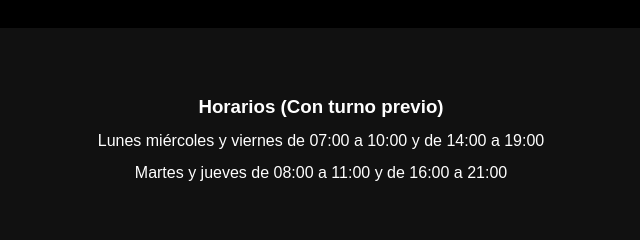
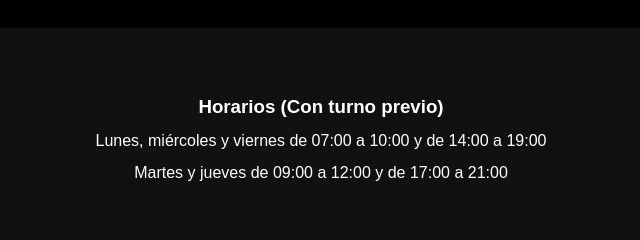
Before and after one commit to Giaccaglia99/lolifit, a plain HTML site: page index.html in a window 1280 px wide. Shown: the part 1200-1440 px from the top of the page, 319-959 px from the left. Drawn offline with Linux system fonts and the light colour scheme.

Commit message:
cambio en los horarios

```diff
--- a/index.html
+++ b/index.html
@@ -69,8 +69,8 @@
 
 <h3>Horarios (Con turno previo)</h3>
 
-<p> Lunes miércoles y viernes de 07:00 a 10:00 y de 14:00 a 19:00</p>
-<p>Martes y jueves de 08:00 a 11:00 y de 16:00 a 21:00</p>
+<p> Lunes, miércoles y viernes de 07:00 a 10:00 y de 14:00 a 19:00</p>
+<p>Martes y jueves de 09:00 a 12:00 y de 17:00 a 21:00</p>
 
 </section>
 
```
